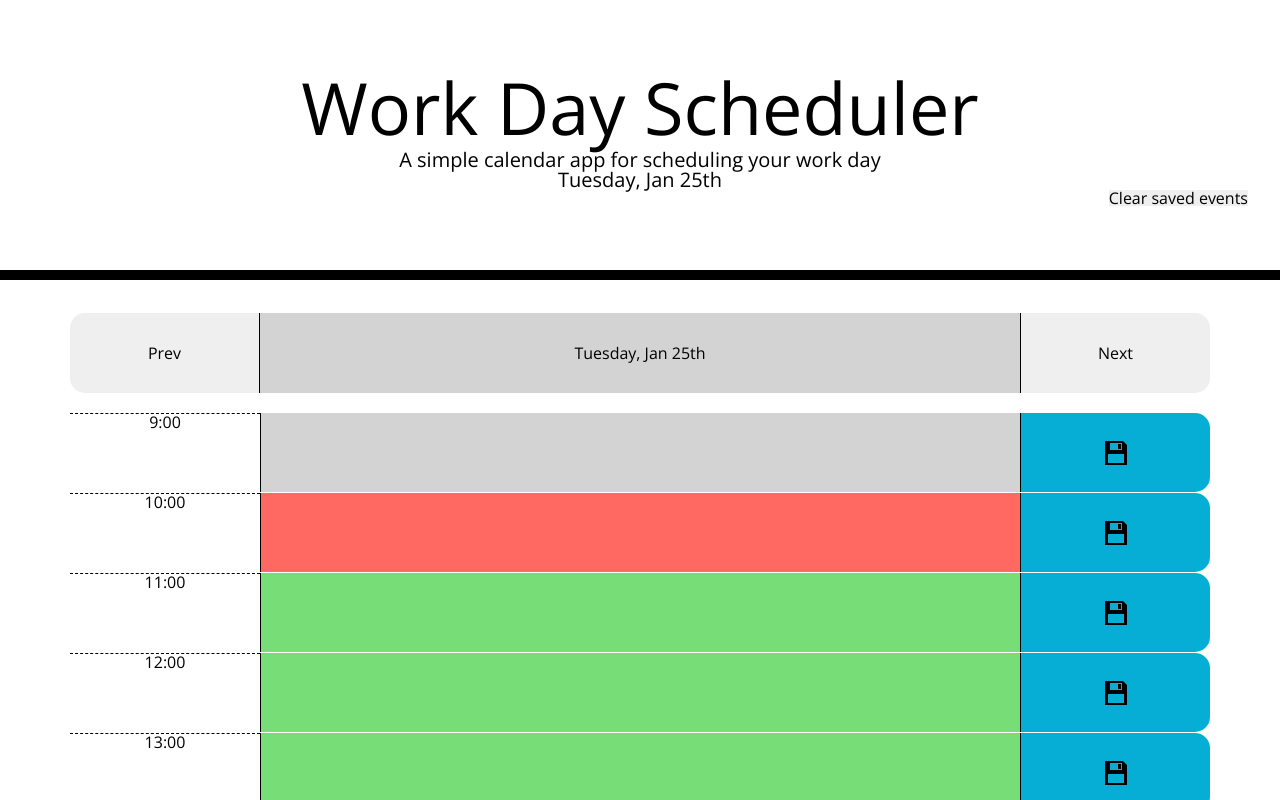
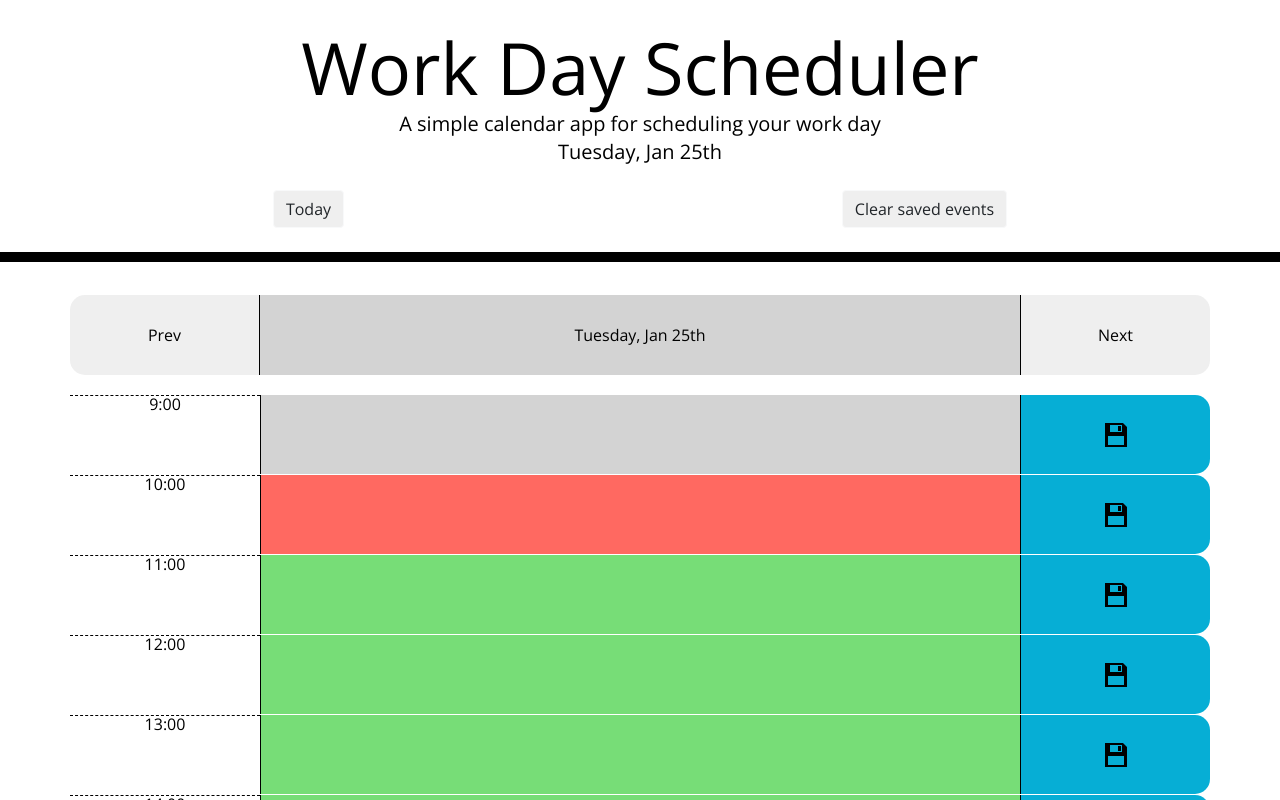
Before and after one commit to frye/day-planner, a plain HTML site: page index.html in a window 1280 px wide. Shown: the top 800 px of the page. Drawn offline with nearby package versions, Linux system fonts and the light colour scheme.

Commit message:
Tweaks to the layout.

```diff
--- a/css/style.css
+++ b/css/style.css
@@ -79,6 +79,10 @@ p {
   transition: all 0.3s ease-in-out;
 }
 
+.saveBtn:hover svg {
+  transform: scale(1.2);
+}
+
 .prevBtn {
   border-right: 1px solid black;
   border-radius: 0px;
@@ -94,6 +98,10 @@ p {
   color: black;
 }
 
+.custom-button {
+  background-color: #efefef;
+}
+
 .workedDay {
   color: black;
 }
--- a/index.html
+++ b/index.html
@@ -15,12 +15,13 @@
 </head>
 
 <body>
-  <header class="jumbotron">
+  <header class="jumbotron p-4">
     <h1 class="display-3">Work Day Scheduler</h1>
-    <p class="lead">A simple calendar app for scheduling your work day</p>
-    <p id="currentDay" class="lead"></p>
-    <div class="d-flex justify-content-end">
-      <button class="button clearButton">Clear saved events</button>
+    <p class="lead p-1">A simple calendar app for scheduling your work day</p>
+    <p id="currentDay" class="lead p-1"></p>
+    <div class="d-flex justify-content-around mt-3">
+      <button class="btn todayButton btn-light custom-button mt-2">Today</button>
+      <button class="btn clearButton btn-light custom-button mt-2">Clear saved events</button>
     </div>
   </header>
   <div class="container">
--- a/js/script.js
+++ b/js/script.js
@@ -69,13 +69,11 @@ var clickHandler = function (event) {
 var prevHandler = function() {
     workedDate.subtract(1, 'days');
     updateWorkedDay();
-    updateDayTasks();
 }
 
 var nextHandler = function() {
     workedDate.add(1, 'days');
     updateWorkedDay();
-    updateDayTasks();
 }
 
 var clearHandler = function() {
@@ -88,8 +86,14 @@ var clearHandler = function() {
     }
 }
 
+var todayHandler = function() {
+    workedDate = moment();
+    updateWorkedDay();
+}
+
 var updateWorkedDay = function() {
     $('.workedDay').text(workedDate.format('dddd, MMM Do'));
+    updateDayTasks();
 }
 
 var updateDayTasks = function () {
@@ -123,7 +127,7 @@ var init = function () {
 
     // Create working header
 
-    updateWorkedDay();
+    $('.workedDay').text(workedDate.format('dddd, MMM Do'));
 
     for (var i = workDayFisrtH; i <= workDayLastH; i++) {
         blockContainer.append(newTimeBlock(i));
@@ -133,6 +137,7 @@ var init = function () {
     $('.prevBtn').on('click', prevHandler);
     $('.nextBtn').on('click', nextHandler);
     $('.clearButton').on('click', clearHandler);
+    $('.todayButton').on('click', todayHandler);
 }
 
 // Set up the click handler on the time-block and use delegation.
```
